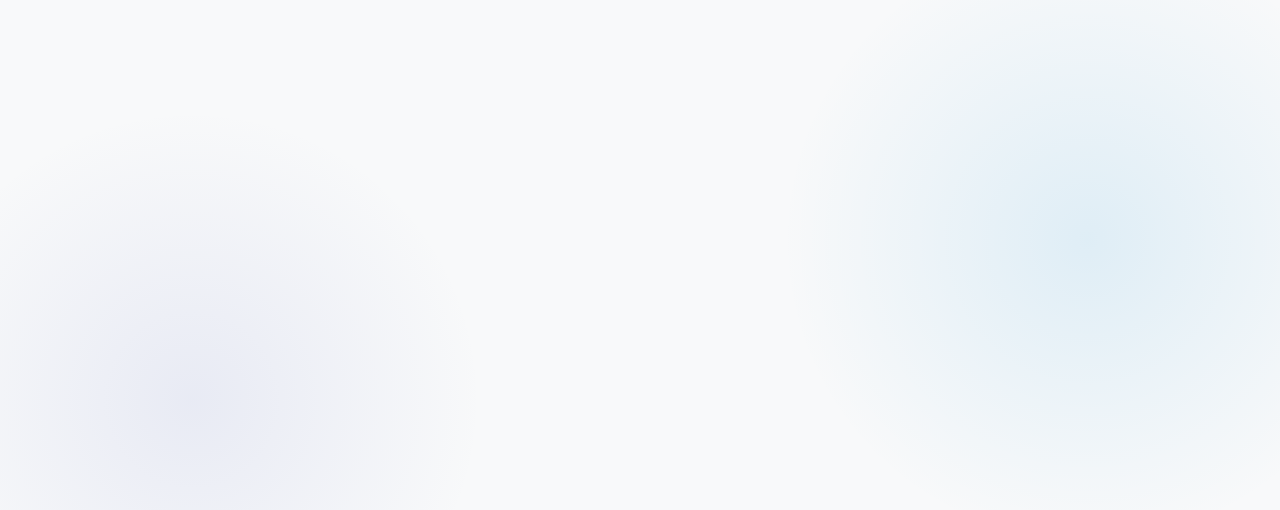
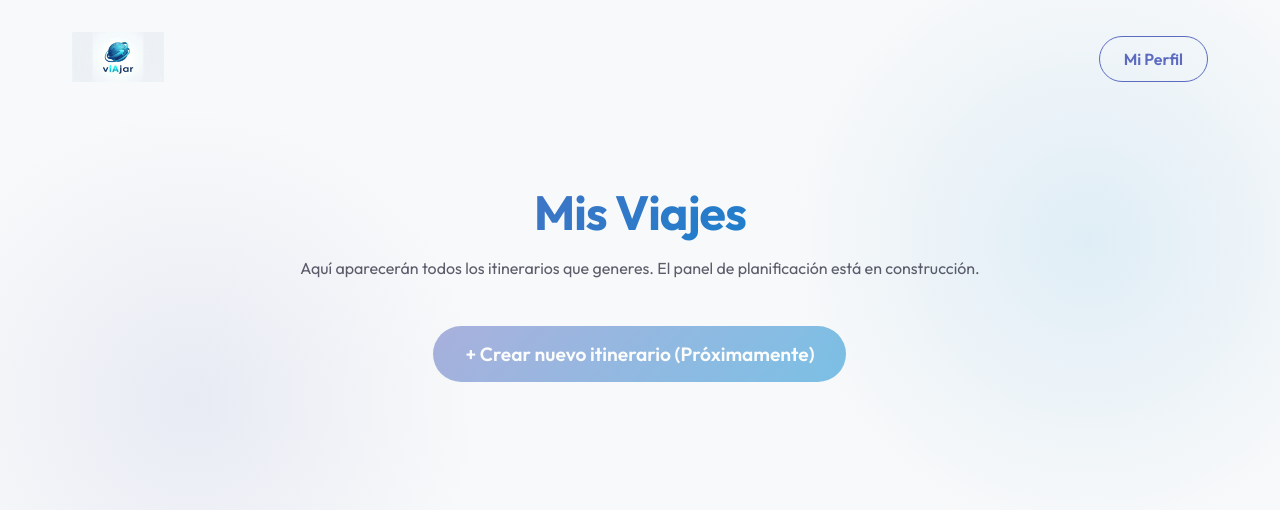
Before and after one commit to mikiaiapp/vIAjar, a React (Vite) app in the folder frontend/: page /dashboard in a window 1280 px wide. Before the commit this address had no page. Shown: the top 510 px of the page. Built offline with nearby package versions, Linux system fonts and the light colour scheme.

Commit message:
Fix blank Dashboard screen and resolve Profile component hanging on error

```diff
--- a/frontend/src/App.tsx
+++ b/frontend/src/App.tsx
@@ -3,6 +3,7 @@ import Home from './Home';
 import Register from './Register';
 import Login from './Login';
 import Profile from './Profile';
+import Dashboard from './Dashboard';
 import './App.css';
 
 function App() {
@@ -12,6 +13,7 @@ function App() {
       <Route path="/register" element={<Register />} />
       <Route path="/login" element={<Login />} />
       <Route path="/profile" element={<Profile />} />
+      <Route path="/dashboard" element={<Dashboard />} />
     </Routes>
   );
 }
--- /dev/null
+++ b/frontend/src/Dashboard.tsx
@@ -0,0 +1,31 @@
+import { Link } from 'react-router-dom';
+
+function Dashboard() {
+  return (
+    <div className="app-container">
+      <header style={{ display: 'flex', justifyContent: 'space-between', alignItems: 'center', marginBottom: '2rem' }}>
+        <Link to="/">
+          <img src="/logo.png" alt="vIAjar Logo" style={{ height: '50px' }} />
+        </Link>
+        <Link to="/profile">
+           <button className="btn-primary" style={{ background: 'transparent', color: 'var(--primary)', border: '1px solid var(--primary)' }}>Mi Perfil</button>
+        </Link>
+      </header>
+
+      <main>
+        <div style={{ textAlign: 'center', marginTop: '4rem' }}>
+          <h1 className="text-gradient" style={{ fontSize: '3rem', marginBottom: '1rem' }}>Mis Viajes</h1>
+          <p style={{ color: 'var(--text-secondary)', marginBottom: '3rem' }}>
+            Aquí aparecerán todos los itinerarios que generes. El panel de planificación está en construcción.
+          </p>
+
+          <button className="btn-primary" style={{ padding: '16px 32px', fontSize: '1.2rem', opacity: 0.5, cursor: 'not-allowed' }}>
+            + Crear nuevo itinerario (Próximamente)
+          </button>
+        </div>
+      </main>
+    </div>
+  );
+}
+
+export default Dashboard;
--- a/frontend/src/Profile.tsx
+++ b/frontend/src/Profile.tsx
@@ -50,14 +50,23 @@ function Profile() {
     }
   };
 
-  if (!user) return <div className="app-container">Cargando...</div>;
+  if (error) {
+    return (
+      <div className="app-container" style={{ textAlign: 'center', marginTop: '4rem' }}>
+        <h2 style={{ color: 'red' }}>Error</h2>
+        <p>{error}</p>
+        <button onClick={() => navigate('/login')} className="btn-primary" style={{ marginTop: '1rem' }}>Volver al Login</button>
+      </div>
+    );
+  }
+
+  if (!user) return <div className="app-container">Cargando perfil...</div>;
 
   return (
     <div className="app-container">
       <div className="card glass-panel" style={{ maxWidth: '800px', margin: '2rem auto', padding: '2rem' }}>
         <h2 className="text-gradient" style={{ marginBottom: '2rem' }}>Configuración de Usuario</h2>
 
-        {error && <div style={{ color: 'red', marginBottom: '1rem' }}>{error}</div>}
         {success && <div style={{ color: 'green', marginBottom: '1rem' }}>{success}</div>}
 
         <div style={{ display: 'grid', gridTemplateColumns: '1fr 1fr', gap: '2rem' }}>
```
